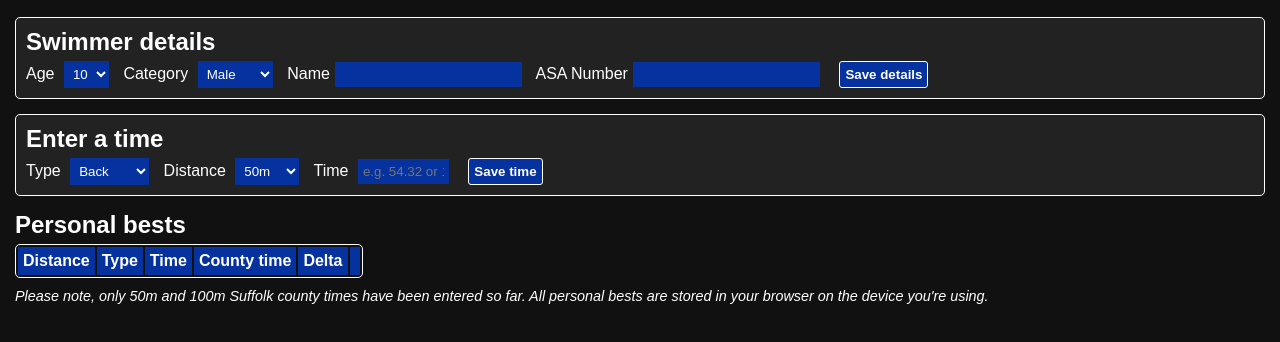
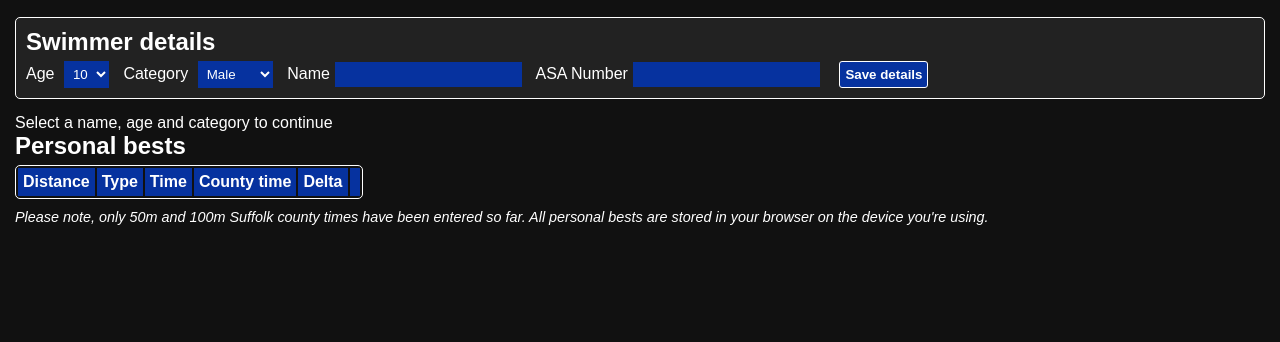
Before and after one commit to stuartrace/stuartrace.github.io, a plain HTML site: page swimming-beta.html in a window 1280 px wide. Shown: the part 50-392 px from the top of the page. Drawn offline with Linux system fonts and the light colour scheme.

Commit message:
Update swimming-beta.html

```diff
--- a/swimming-beta.html
+++ b/swimming-beta.html
@@ -401,7 +401,7 @@
         localStorage.setItem("child1-age", age);
         localStorage.setItem("child1-name", name);
         localStorage.setItem("child1-category", category);
-        localStorage.setItem("child1-swimmer-number", swimmerNumber);
+localStorage.setItem("child1-swimmer-number", swimmerNumber);
         loadData();
       }
 
@@ -410,7 +410,7 @@
         const age = localStorage.getItem("child1-age");
         const name = localStorage.getItem("child1-name");
         const category = localStorage.getItem("child1-category");
-        const swimmerNumber = local storage.getItem("child1-swimmer-number");
+        const swimmerNumber = localStorage.getItem("child1-swimmer-number");
         if (!age?.length > 0 || !name?.length > 0 || !category?.length) {
           document.getElementById("output").innerHTML =
             "Select a name, age and category to continue";
```
